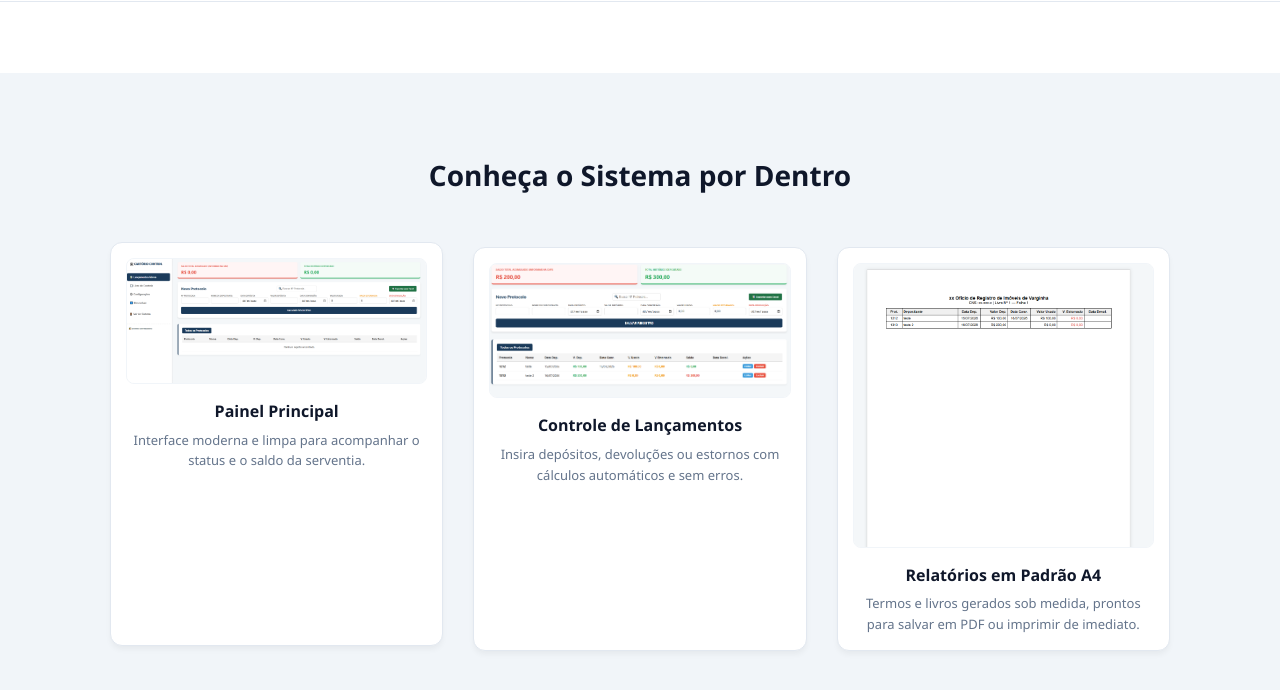
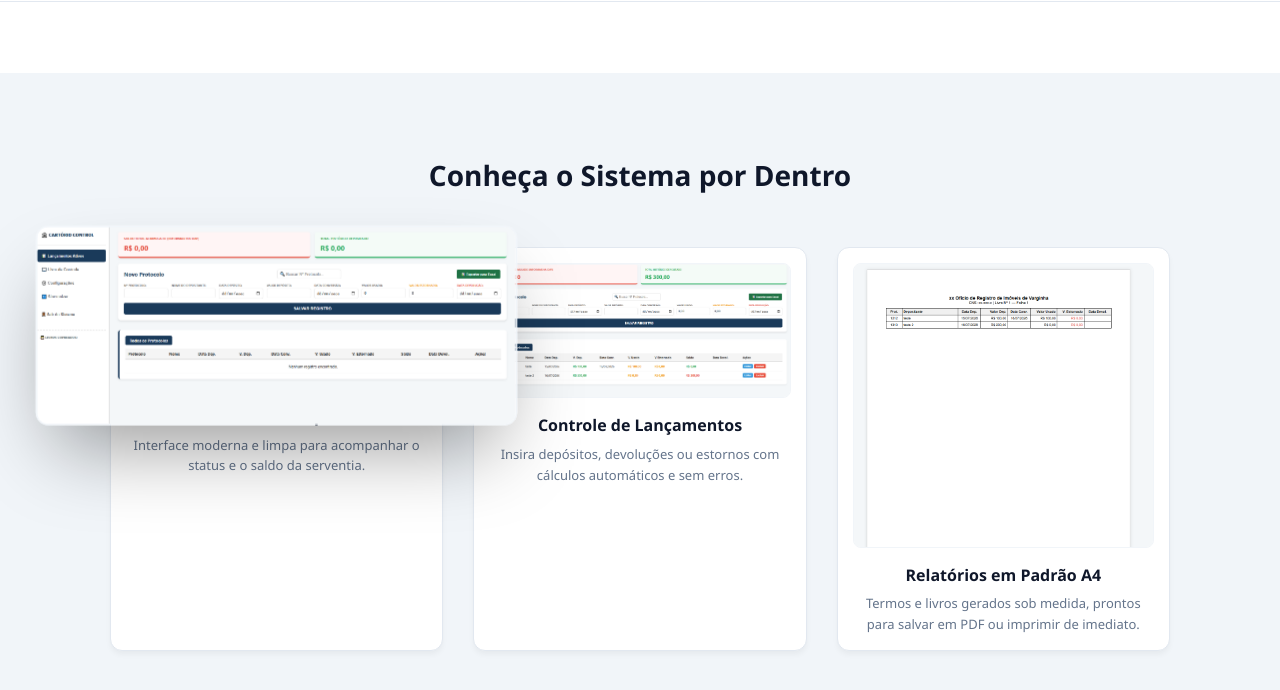
Before and after one commit to ancillasys/ancillasys, a plain HTML site: page index.html in a window 1280 px wide. In both pictures the pointer is over the picture 276 px from the left and 1381 px from the top of the page. Shown: the part 1055-1745 px from the top of the page. Drawn offline with Linux system fonts and the light colour scheme.

Commit message:
Update index.html

```diff
--- a/index.html
+++ b/index.html
@@ -152,7 +152,7 @@
             font-size: 15px;
         }
 
-        /* SEÇÃO ATUALIZADA: Demonstração por Imagens */
+        /* SEÇÃO ATUALIZADA: Demonstração por Imagens com Efeito de Zoom */
         .demo-section {
             padding: 80px 0;
             background-color: var(--bg-alt);
@@ -172,11 +172,7 @@
             border-radius: 12px;
             box-shadow: 0 4px 6px -1px rgba(0,0,0,0.05);
             border: 1px solid #e2e8f0;
-            transition: transform 0.2s;
-        }
-
-        .screenshot-item:hover {
-            transform: translateY(-5px);
+            /* Removemos o efeito de subir o card inteiro para focar apenas na foto */
         }
 
         .screenshot-item img {
@@ -186,6 +182,16 @@
             display: block;
             object-fit: cover;
             border: 1px solid #f1f5f9;
+            transition: transform 0.3s cubic-bezier(0.25, 1, 0.5, 1), box-shadow 0.3s ease; /* Transição suave e elegante */
+            cursor: zoom-in; /* Muda o cursor do mouse para a lupinha de zoom */
+        }
+
+        /* O SEGREDO DO ZOOM: Aplica o efeito quando o mouse passa em cima da imagem */
+        .screenshot-item img:hover {
+            transform: scale(1.6); /* Aumenta a imagem em 60%. Se quiser maior, mude para 1.8 ou 2.0 */
+            position: relative;
+            z-index: 999; /* Joga a imagem para a frente de absolutamente tudo no site */
+            box-shadow: 0 25px 50px -12px rgba(0, 0, 0, 0.4); /* Adiciona uma sombra marcante para dar efeito de flutuação */
         }
 
         .screenshot-caption {
@@ -200,7 +206,6 @@
             color: var(--text-muted);
             margin-top: 5px;
         }
-
         /* Seção Segurança e Normas */
         .compliance {
             padding: 80px 0;
```
